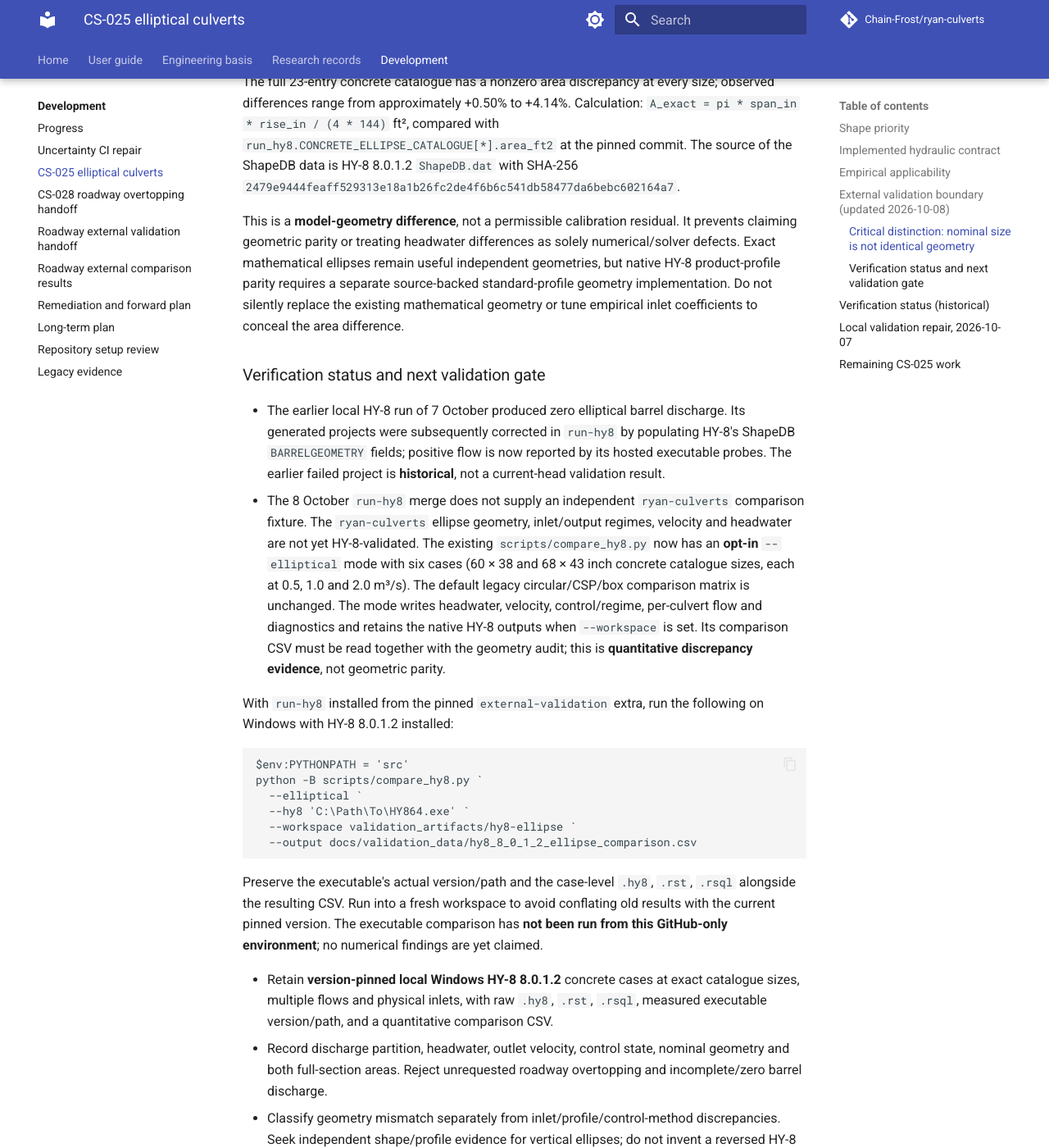
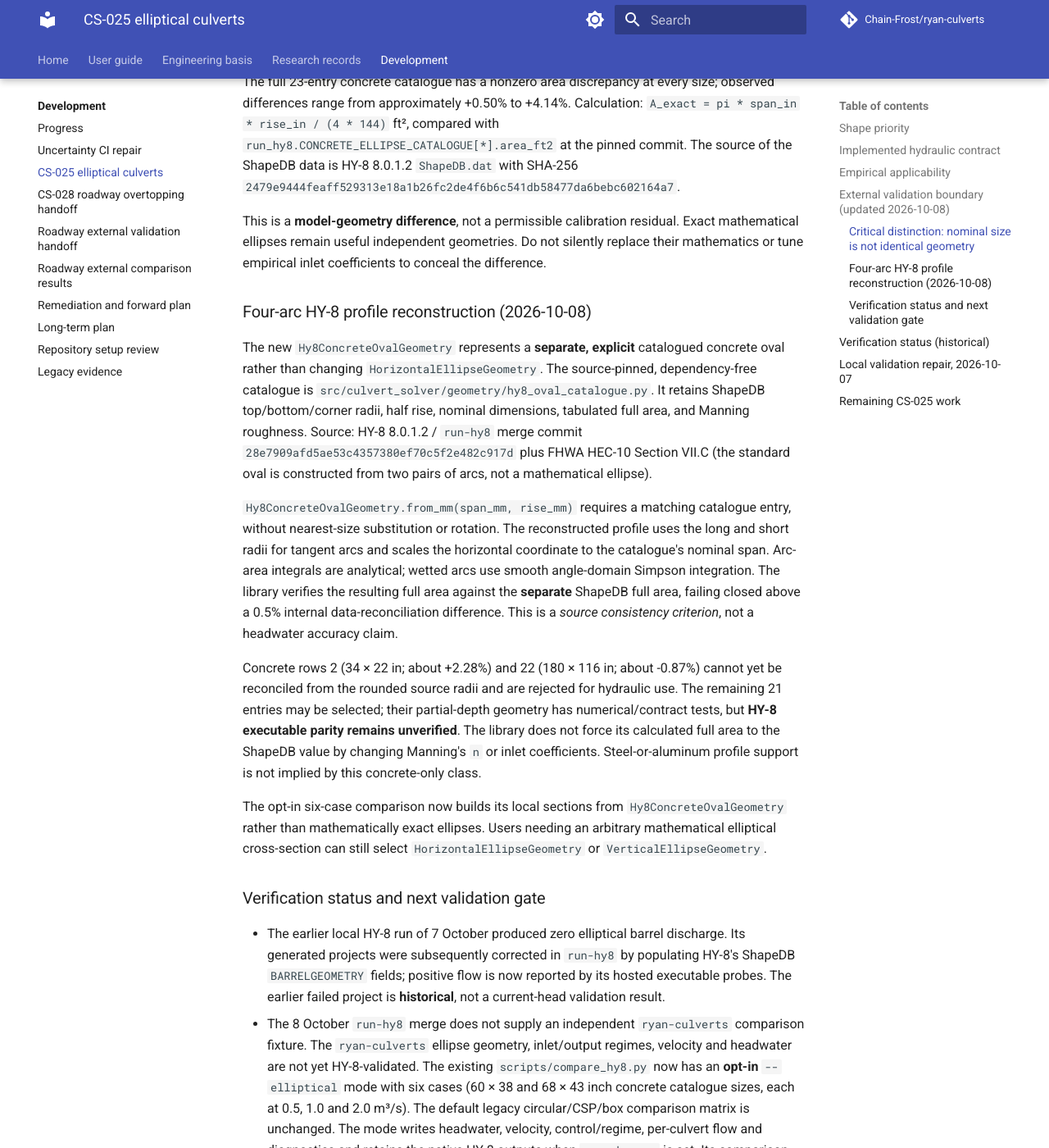
Before and after one commit to Chain-Frost/ryan-culverts, an MkDocs documentation site: the page built from docs/work/2026-10-07-cs-025-elliptical-culverts.md, in a window 1280 px wide and 1400 px high, scrolled down 2479 px. Shown: the whole window at 82% size. Built offline with MkDocs 1.6.1 and Material for MkDocs 9.7.7, drawn with Linux system fonts in a browser that asks for light colours; comment, search, counter and statistics services are not loaded; some of the changed text lies outside the part shown.

Commit message:
Document separate four-arc HY-8 geometry and fail-closed source reconciliation

```diff
--- a/docs/work/2026-10-07-cs-025-elliptical-culverts.md
+++ b/docs/work/2026-10-07-cs-025-elliptical-culverts.md
@@ -103,12 +103,45 @@
 `2479e9444feaff529313e18a1b26fc2de4f6b6c541db58477da6bebc602164a7`.
 
 This is a **model-geometry difference**, not a permissible calibration
-residual. It prevents claiming geometric parity or treating headwater
-differences as solely numerical/solver defects. Exact mathematical ellipses
-remain useful independent geometries, but native HY-8 product-profile parity
-requires a separate source-backed standard-profile geometry implementation.
-Do not silently replace the existing mathematical geometry or tune empirical
-inlet coefficients to conceal the area difference.
+residual. Exact mathematical ellipses remain useful independent geometries.
+Do not silently replace their mathematics or tune empirical inlet coefficients
+to conceal the difference.
+
+### Four-arc HY-8 profile reconstruction (2026-10-08)
+
+The new `Hy8ConcreteOvalGeometry` represents a **separate, explicit**
+catalogued concrete oval rather than changing `HorizontalEllipseGeometry`.
+The source-pinned, dependency-free catalogue is
+`src/culvert_solver/geometry/hy8_oval_catalogue.py`. It retains ShapeDB
+top/bottom/corner radii, half rise, nominal dimensions, tabulated full area,
+and Manning roughness. Source: HY-8 8.0.1.2 / `run-hy8` merge commit
+`28e7909afd5ae53c4357380ef70c5f2e482c917d` plus FHWA HEC-10
+Section VII.C (the standard oval is constructed from two pairs of arcs,
+not a mathematical ellipse).
+
+`Hy8ConcreteOvalGeometry.from_mm(span_mm, rise_mm)` requires a matching
+catalogue entry, without nearest-size substitution or rotation. The
+reconstructed profile uses the long and short radii for tangent arcs and
+scales the horizontal coordinate to the catalogue's nominal span.
+Arc-area integrals are analytical; wetted arcs use smooth angle-domain
+Simpson integration. The library verifies the resulting full area against
+the **separate** ShapeDB full area, failing closed above a 0.5% internal
+data-reconciliation difference. This is a *source consistency criterion*,
+not a headwater accuracy claim.
+
+Concrete rows 2 (34 × 22 in; about +2.28%) and 22 (180 × 116 in; about
+-0.87%) cannot yet be reconciled from the rounded source radii and are
+rejected for hydraulic use. The remaining 21 entries may be selected;
+their partial-depth geometry has numerical/contract tests, but **HY-8
+executable parity remains unverified**. The library does not force its
+calculated full area to the ShapeDB value by changing Manning's `n` or
+inlet coefficients. Steel-or-aluminum profile support is not implied by
+this concrete-only class.
+
+The opt-in six-case comparison now builds its local sections from
+`Hy8ConcreteOvalGeometry` rather than mathematically exact ellipses.
+Users needing an arbitrary mathematical elliptical cross-section can
+still select `HorizontalEllipseGeometry` or `VerticalEllipseGeometry`.
 
 ### Verification status and next validation gate
 
@@ -126,8 +159,9 @@
 circular/CSP/box comparison matrix is unchanged. The mode writes
 headwater, velocity, control/regime, per-culvert flow and diagnostics
 and retains the native HY-8 outputs when `--workspace` is set.
-Its comparison CSV must be read together with the geometry audit;
-this is **quantitative discrepancy evidence**, not geometric parity.
+Its comparison CSV must be read together with the ShapeDB catalogue and
+arc-reconstruction area discrepancies; it is **quantitative comparison
+instrumentation**, not a claim of HY-8 parity.
 
 With `run-hy8` installed from the pinned `external-validation` extra,
 run the following on Windows with HY-8 8.0.1.2 installed:
```
